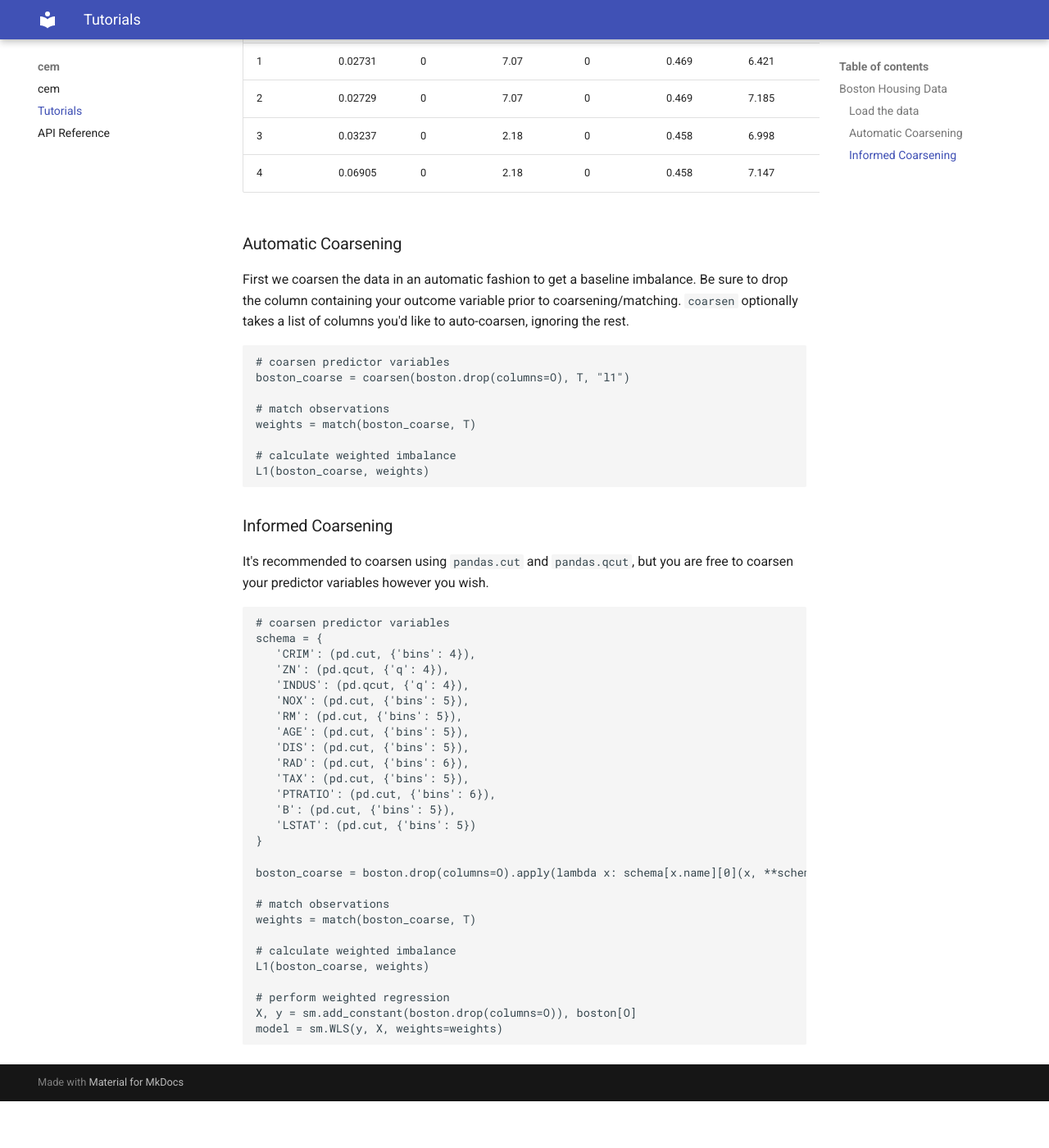
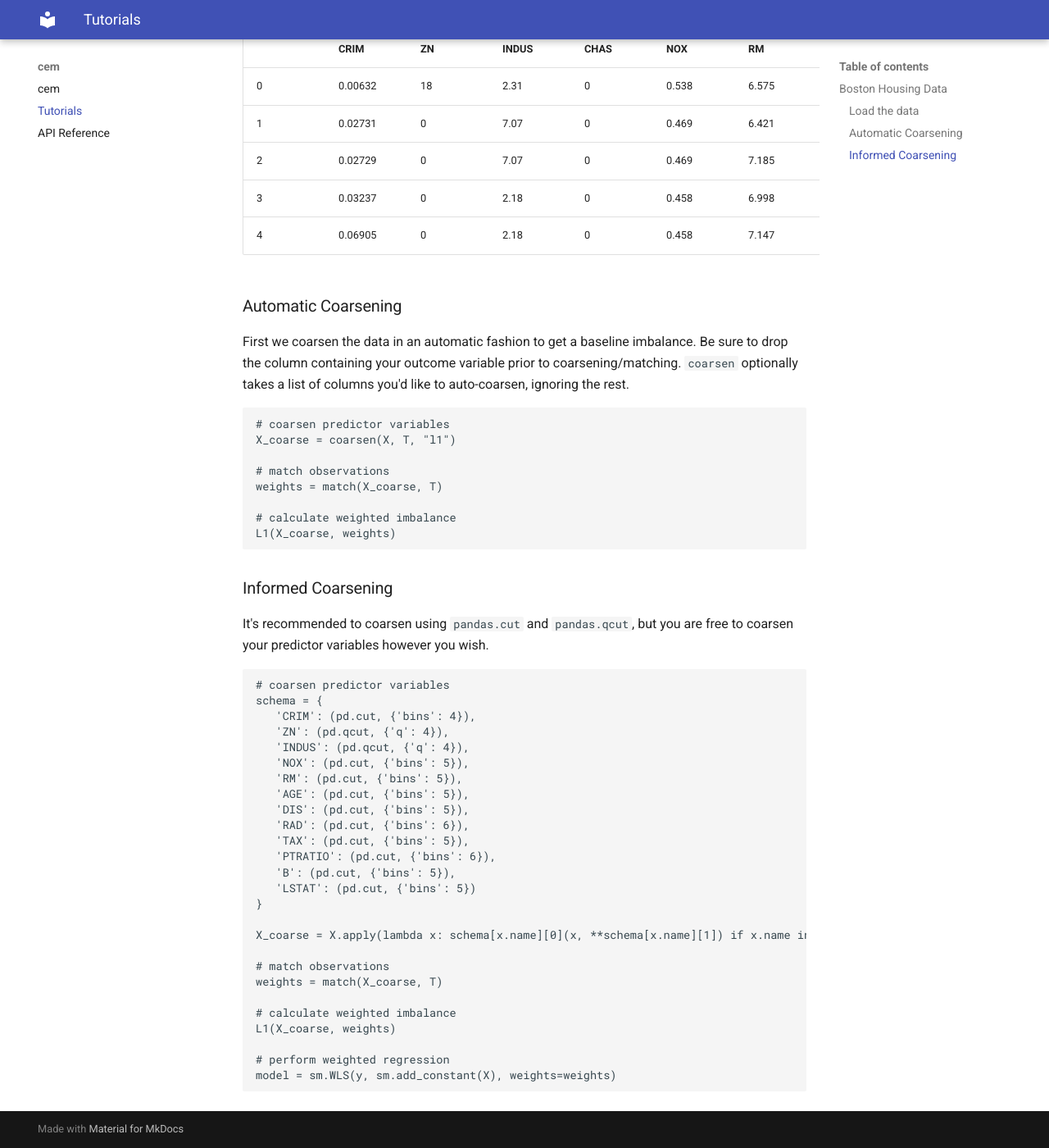
Before and after one commit to lewisbails/cem, an MkDocs documentation site: the page built from docs/tutorials.md, in a window 1280 px wide and 1400 px high, scrolled down 524 px. Shown: the whole window at 82% size. Built offline with MkDocs 1.6.1 and Material for MkDocs 9.7.7, drawn with Linux system fonts in a browser that asks for light colours; before the commit the page ends 1867 px from its top, so only the background shows below that; some of the changed text lies outside the part shown.

````diff
--- a/docs/tutorials.md
+++ b/docs/tutorials.md
@@ -28,13 +32,13 @@ First we coarsen the data in an automatic fashion to get a baseline imbalance. B
 
 ```python
 # coarsen predictor variables
-boston_coarse = coarsen(boston.drop(columns=O), T, "l1")
+X_coarse = coarsen(X, T, "l1")
 
 # match observations
-weights = match(boston_coarse, T)
+weights = match(X_coarse, T)
 
 # calculate weighted imbalance
-L1(boston_coarse, weights)
+L1(X_coarse, weights)
 ```
 
 ### Informed Coarsening
@@ -58,15 +62,14 @@ schema = {
    'LSTAT': (pd.cut, {'bins': 5})
 }
 
-boston_coarse = boston.drop(columns=O).apply(lambda x: schema[x.name][0](x, **schema[x.name][1]) if x.name in schema else x)
+X_coarse = X.apply(lambda x: schema[x.name][0](x, **schema[x.name][1]) if x.name in schema else x)
 
 # match observations
-weights = match(boston_coarse, T)
+weights = match(X_coarse, T)
 
 # calculate weighted imbalance
-L1(boston_coarse, weights)
+L1(X_coarse, weights)
 
 # perform weighted regression
-X, y = sm.add_constant(boston.drop(columns=O)), boston[O]
-model = sm.WLS(y, X, weights=weights)
+model = sm.WLS(y, sm.add_constant(X), weights=weights)
 ```
````
Also changed, not shown: other parts of docs/tutorials.md (+4 -0 lines), README.md (+12 -8 lines).
